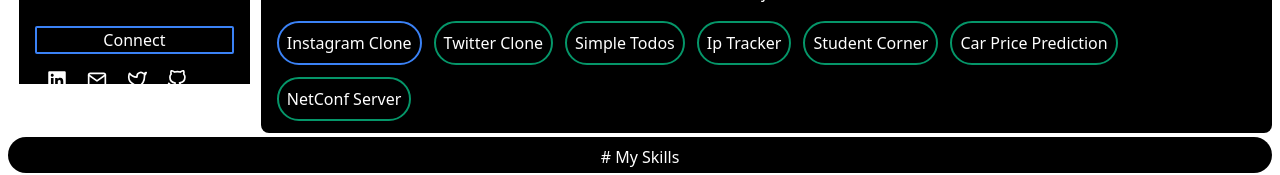
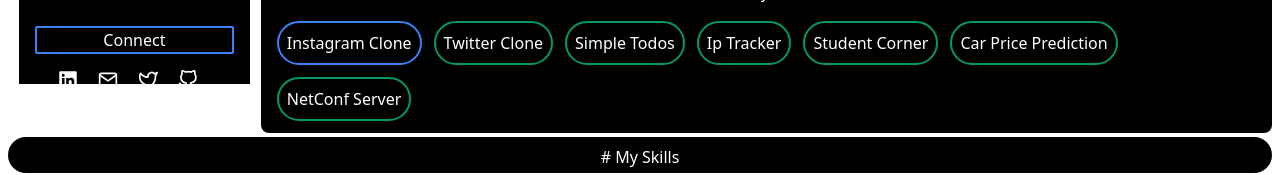
Before and after one commit to sra1kumar-NULL/portfolio-site-react-tailwind, a React (Vite) app: page / in a window 1280 px wide. Shown: the part 344-519 px from the top of the page. Built offline with nearby package versions, Linux system fonts and the light colour scheme.

Commit message:
added justify center

```diff
--- a/components/Layout.tsx
+++ b/components/Layout.tsx
@@ -21,7 +21,7 @@
             </main>
             <hr />
             <main className="text-white text-center w-full border-2 border-blue-500 rounded-sm ">Connect</main>
-            <section className="mx-auto w-11/12 flex justify-items-center container mt-1">
+            <section className="mx-auto w-11/12 flex justify-center container mt-1">
               <a className="w-8 h-6 cursor-pointer  mx-1" target='_blank' href='https://www.linkedin.com/in/sravan-kumar-a73498211/'>
                 <FaLinkedin color='white' size={20} />
               </a>
```
